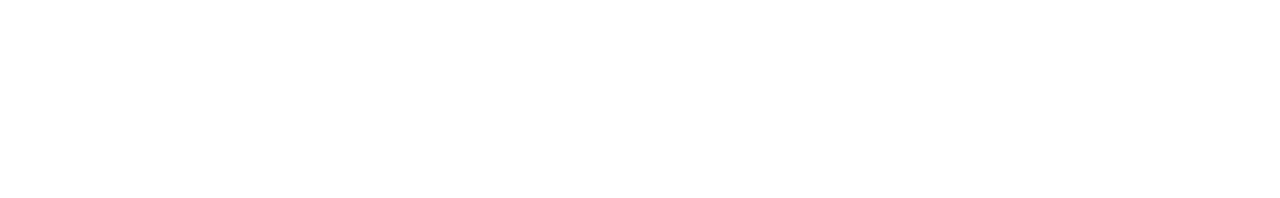
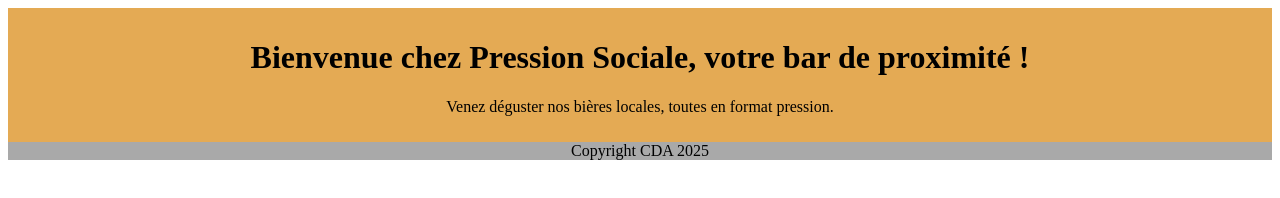
Before and after one commit to MistzSoftware/Pression-Sociale, a plain HTML site: page index.html in a window 1280 px wide. Drawn offline with Linux system fonts and the light colour scheme.

Commit message:
Basic header & footer

```diff
--- a/index.html
+++ b/index.html
@@ -1,18 +1,15 @@
 <!DOCTYPE html>
 <html>
   <head>
-        <link rel="stylesheet" href="./styles/styles.css">
+    <link rel="stylesheet" href="./styles/styles.css" />
     <script type="text/javascript" src="./scripts/script.js"></script>
   </head>
   <body>
-        <header>
-
+    <header id="header">
+      <h1>Bienvenue chez Pression Sociale, votre bar de proximité !</h1>
+      <p>Venez déguster nos bières locales, toutes en format pression.</p>
     </header>
-        <main>
-
-        </main>
-        <footer>
-
-        </footer>
+    <main></main>
+    <footer id="footer">Copyright CDA 2025</footer>
   </body>
 </html>
--- a/styles/styles.css
+++ b/styles/styles.css
@@ -0,0 +1,10 @@
+#header {
+  background: rgb(228, 170, 84);
+  padding: 10px;
+  text-align: center;
+}
+
+#footer {
+  background-color: darkgrey;
+  text-align: center;
+}
```
Lines whose indentation alone changed are shown as unchanged.
